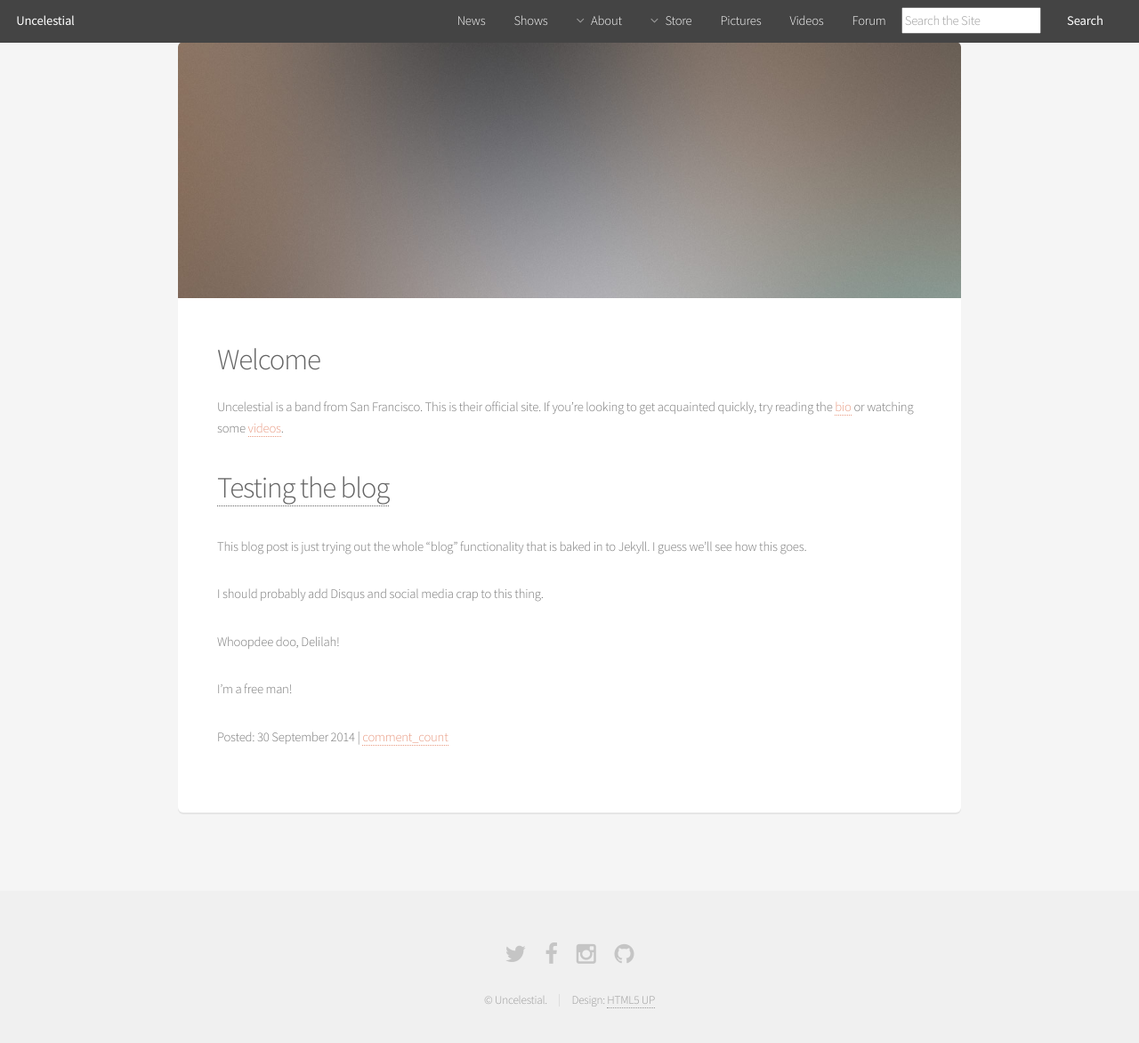
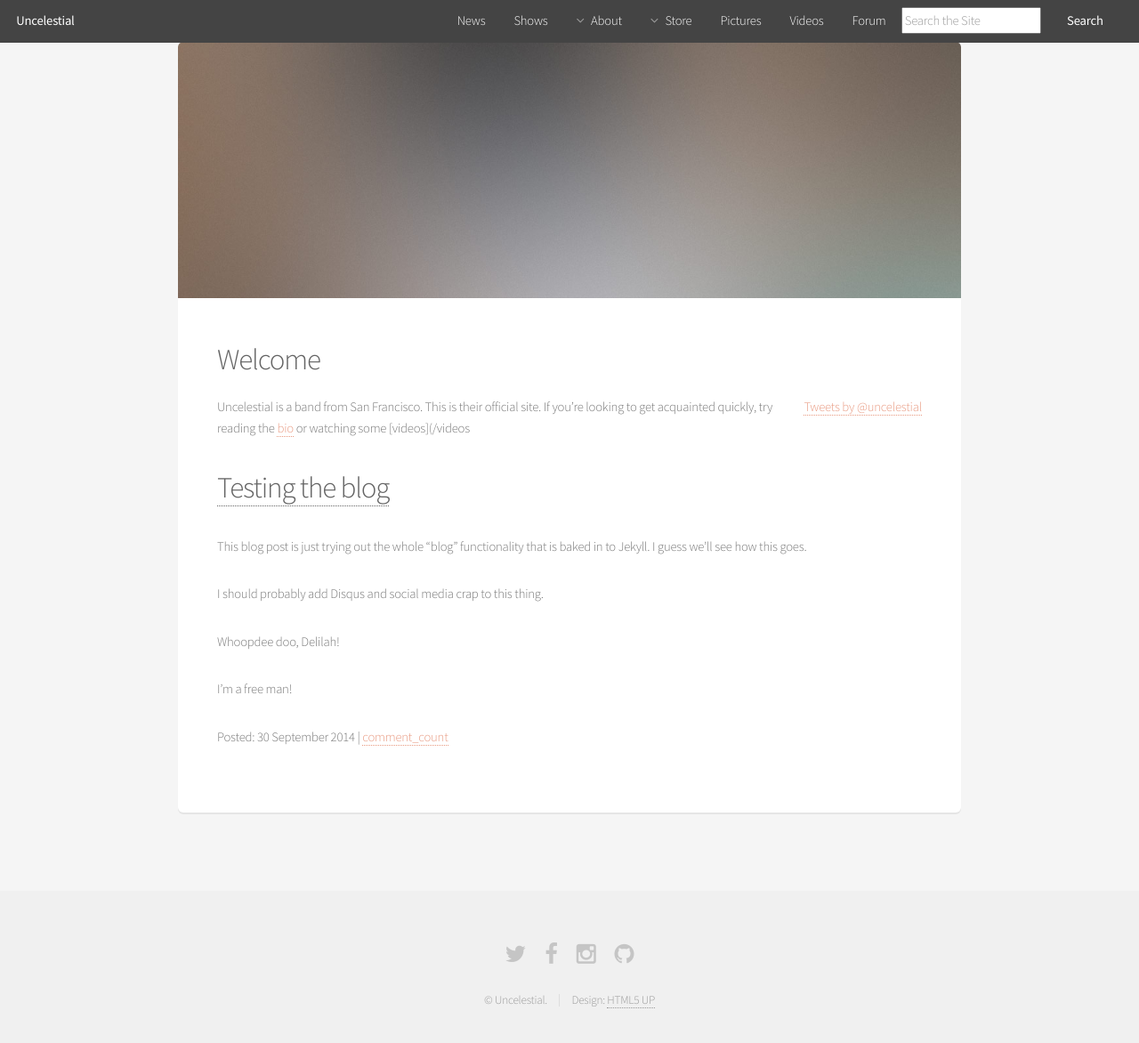
Before and after one commit to tvconefive/uncelestial.github.io, a Jekyll site: the page built from index.md, in a window 1280 px wide and 1219 px high. Shown: the top 1172 px of the window at 89% size. Built offline with Jekyll 4.4.1, drawn with Linux system fonts in a browser that asks for light colours; comment, search, counter and statistics services are not loaded.

Commit message:
Update index.md

```diff
--- a/index.md
+++ b/index.md
@@ -6,8 +6,13 @@
 
 ## Welcome
 
+<div style="float:right">
+<a class="twitter-timeline" href="https://twitter.com/uncelestial" data-widget-id="518837278257336320">Tweets by @uncelestial</a>
+<script>!function(d,s,id){var js,fjs=d.getElementsByTagName(s)[0],p=/^http:/.test(d.location)?'http':'https';if(!d.getElementById(id)){js=d.createElement(s);js.id=id;js.src=p+"://platform.twitter.com/widgets.js";fjs.parentNode.insertBefore(js,fjs);}}(document,"script","twitter-wjs");</script>
+</div>
+
 Uncelestial is a band from San Francisco. This is their official site. If you're looking
-to get acquainted quickly, try reading the [bio](/about) or watching some [videos](/videos).
+to get acquainted quickly, try reading the [bio](/about) or watching some [videos](/videos
 
 {% for post in site.posts %}
 <h2><a href="{{ post.url }}">{{ post.title }}</a></h2>
```
